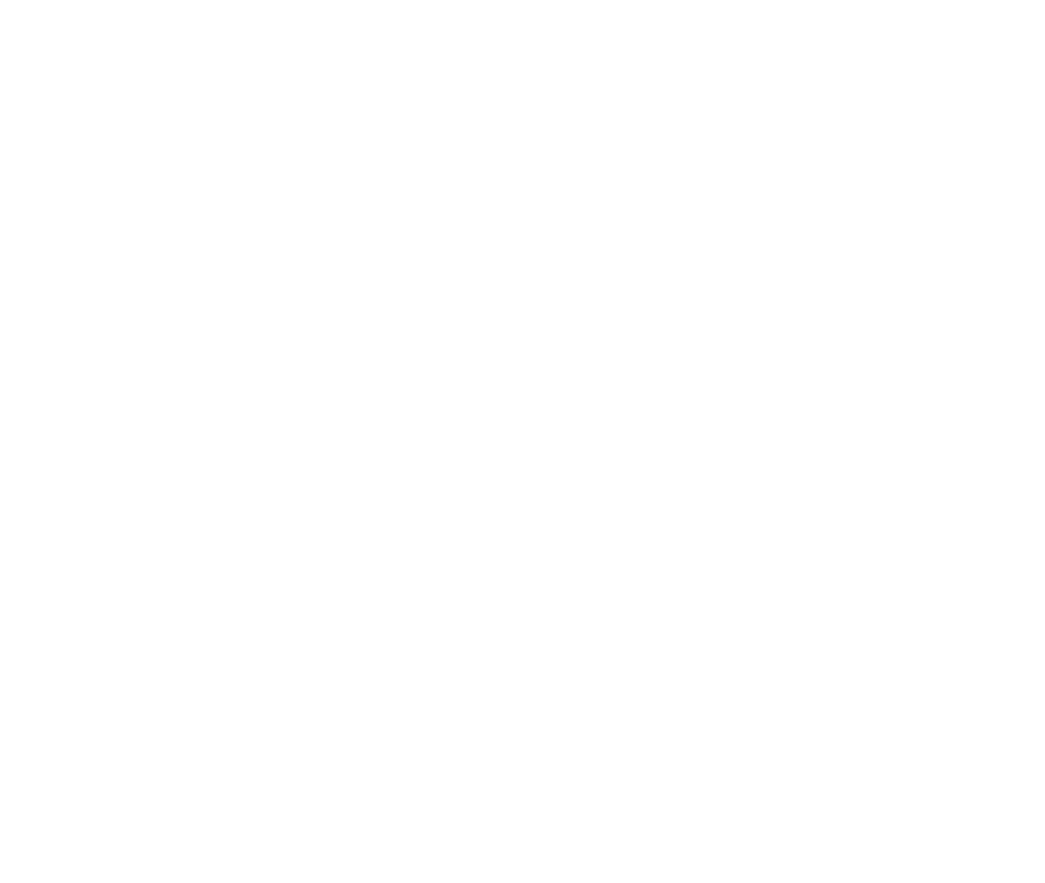
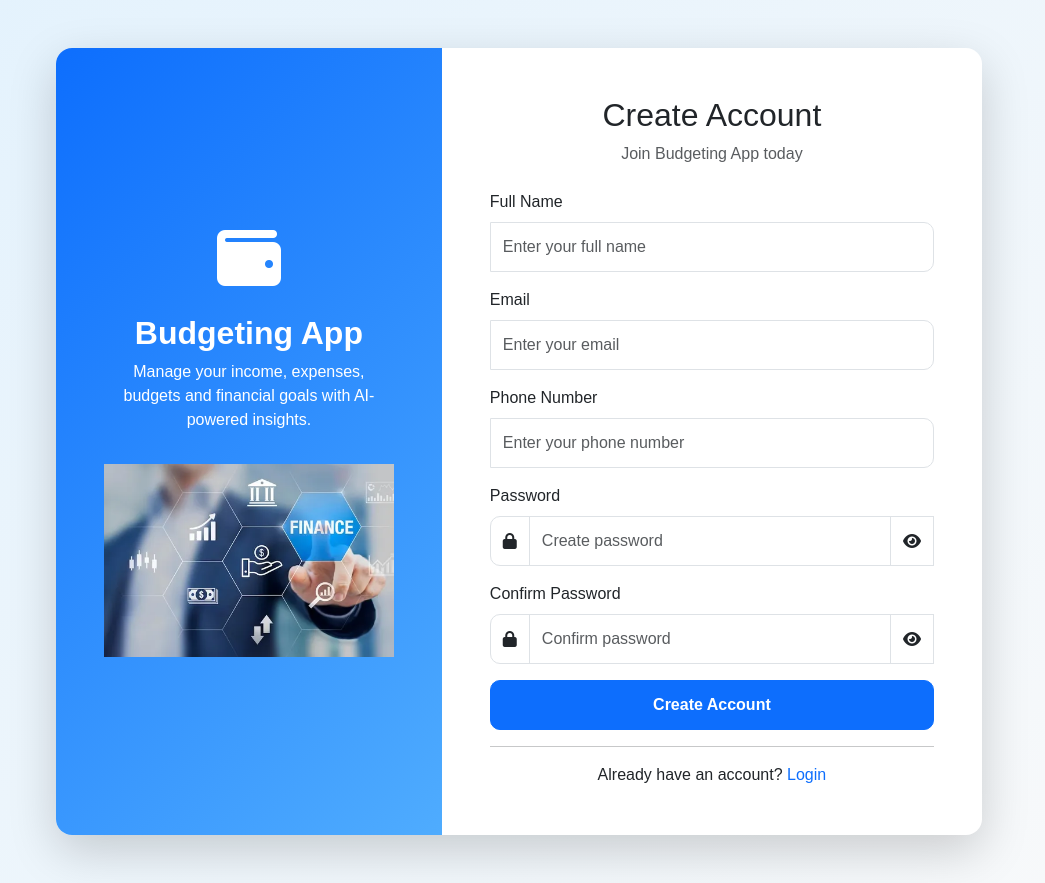
Before and after one commit to infi-karthik14/Budgeting_App, a plain HTML site: page frontend/register.html in a window 1280 px wide. Shown: the whole page, without its empty margins (121-1166 px from the left). Before the commit the page ends 800 px from the top, so only its background shows below. Drawn offline with nearby package versions, Linux system fonts and the light colour scheme.

Commit message:
Same new chnages

```diff
--- a/frontend/assets/css/forms.css
+++ b/frontend/assets/css/forms.css
@@ -0,0 +1,44 @@
+body{
+    font-family:'Poppins',sans-serif;
+    background:linear-gradient(135deg,#e3f2fd,#f8f9fa);
+}
+
+.card{
+    border:none;
+    border-radius:20px;
+    overflow:hidden;
+    box-shadow:0 15px 40px rgba(0,0,0,0.15);
+}
+
+.bg-primary{
+    background:linear-gradient(135deg,#0d6efd,#4facfe)!important;
+}
+
+.form-control{
+    height:50px;
+    border-radius:0 10px 10px 0;
+}
+
+.input-group-text{
+    border-radius:10px 0 0 10px;
+    background:#fff;
+}
+
+.btn{
+    height:50px;
+    border-radius:10px;
+    font-weight:600;
+    transition:0.3s;
+}
+
+.btn:hover{
+    transform:translateY(-3px);
+}
+
+a{
+    text-decoration:none;
+}
+
+img{
+    max-width:220px;
+}
--- a/frontend/assets/css/style.css
+++ b/frontend/assets/css/style.css
@@ -0,0 +1,79 @@
+:root{
+    --primary:#0D6EFD;
+    --success:#198754;
+    --warning:#FFC107;
+    --light:#F8F9FA;
+    --dark:#212529;
+    --gray:#6C757D;
+    --white:#FFFFFF;
+}
+
+body{
+    font-family:'Poppins',sans-serif;
+    background:var(--light);
+    color:var(--dark);
+}
+
+.navbar{
+    background:var(--primary)!important;
+}
+
+.navbar-brand{
+    font-size:1.5rem;
+    font-weight:700;
+}
+
+.nav-link{
+    color:white!important;
+    transition:.3s;
+}
+
+.nav-link:hover{
+    color:var(--warning)!important;
+}
+
+.card{
+    border:none;
+    border-radius:18px;
+    box-shadow:0 10px 25px rgba(0,0,0,.08);
+    transition:.3s;
+}
+
+.card:hover{
+    transform:translateY(-6px);
+}
+
+html{
+    scroll-behavior:smooth;
+}
+
+.hero{
+    min-height:85vh;
+    display:flex;
+    align-items:center;
+}
+
+footer{
+    background: #212529;
+    color:white;
+}
+
+.hero img{
+    animation:float 3s ease-in-out infinite;
+}
+
+@keyframes float{
+
+0%{
+transform:translateY(0px);
+}
+
+50%{
+transform:translateY(-12px);
+}
+
+100%{
+transform:translateY(0px);
+}
+
+}
--- a/frontend/index.html
+++ b/frontend/index.html
@@ -12,6 +12,8 @@
 <link rel="stylesheet"
 href="https://cdnjs.cloudflare.com/ajax/libs/font-awesome/6.5.2/css/all.min.css">
 
+<link
+href="https://fonts.googleapis.com/css2?family=Poppins:wght@300;400;500;600;700&display=swap" rel="stylesheet">
 <link rel="stylesheet" href="assets/css/style.css">
 </head>
 
@@ -19,12 +21,13 @@ href="https://cdnjs.cloudflare.com/ajax/libs/font-awesome/6.5.2/css/all.min.css"
 
 <!-- Navbar -->
 
-<nav class="navbar navbar-expand-lg navbar-dark bg-primary shadow">
+<nav class="navbar navbar-expand-lg navbar-dark bg-primary shadow sticky-top">
 
 <div class="container">
 
 <a class="navbar-brand fw-bold" href="#">
-<i class="fa-solid fa-wallet"></i> Budgeting App
+<i class="fa-solid fa-wallet me-2"></i>
+Budgeting<span class="text-warning">App</span>
 </a>
 
 <button class="navbar-toggler" data-bs-toggle="collapse"
@@ -72,7 +75,7 @@ data-bs-target="#menu">
 
 <!-- Hero Section -->
 
-<section class="py-5 bg-light">
+<section class="hero bg-light">
 
 <div class="container">
 
@@ -82,13 +85,13 @@ data-bs-target="#menu">
 
 <h1 class="display-4 fw-bold">
 
-Manage Your Money Smarter
+Take Control of Your Finances with Smart Budgeting
 
 </h1>
 
 <p class="lead">
 
-Track your income, expenses, budgets and savings all in one place.
+Track your income, expenses, budgets, and spending insights in one secure place. Get AI-powered expense predictions and detailed analytics to manage your money smarter
 
 </p>
 
@@ -101,6 +104,12 @@ Get Started
 <a href="login.html" class="btn btn-outline-primary btn-lg">
 
 Login
+
+</a>
+
+<a href="#features" class="btn btn-success btn-lg">
+
+Learn More
 
 </a>
 
@@ -246,6 +255,82 @@ Awesome Features
 
 </section>
 
+<!-- Why choose us -->
+
+<section class="py-5 bg-white">
+
+    <div class="container">
+
+        <h2 class="text-center fw-bold mb-5">
+            Why Choose Budgeting App?
+        </h2>
+
+        <div class="row text-center">
+
+            <div class="col-md-3">
+                <i class="fa-solid fa-shield-halved fa-3x text-primary mb-3"></i>
+                <h5>Secure</h5>
+                <p>Your financial data is protected with secure authentication.</p>
+            </div>
+
+            <div class="col-md-3">
+                <i class="fa-solid fa-brain fa-3x text-success mb-3"></i>
+                <h5>AI Powered</h5>
+                <p>Predict future expenses using Machine Learning.</p>
+            </div>
+
+            <div class="col-md-3">
+                <i class="fa-solid fa-chart-line fa-3x text-warning mb-3"></i>
+                <h5>Smart Analytics</h5>
+                <p>Visualize your spending with interactive charts.</p>
+            </div>
+
+            <div class="col-md-3">
+                <i class="fa-solid fa-mobile-screen-button fa-3x text-info mb-3"></i>
+                <h5>Responsive</h5>
+                <p>Works perfectly on desktop, tablet and mobile.</p>
+            </div>
+
+        </div>
+
+    </div>
+
+</section>
+
+<!-- Statistical -->
+
+<section class="py-5 bg-primary text-white">
+
+<div class="container">
+
+<div class="row text-center">
+
+<div class="col-md-3">
+<h2>5000+</h2>
+<p>Transactions</p>
+</div>
+
+<div class="col-md-3">
+<h2>100+</h2>
+<p>Users</p>
+</div>
+
+<div class="col-md-3">
+<h2>95%</h2>
+<p>Prediction Accuracy</p>
+</div>
+
+<div class="col-md-3">
+<h2>24/7</h2>
+<p>Support</p>
+</div>
+
+</div>
+
+</div>
+
+</section>
+
 <!-- CTA -->
 
 <section class="bg-primary text-white text-center py-5">
--- /dev/null
+++ b/frontend/js/register.js
@@ -0,0 +1,31 @@
+console.log("Register.js loaded");
+
+const password = document.getElementById("password");
+const confirmPassword = document.getElementById("confirmPassword");
+
+const togglePassword = document.getElementById("togglePassword");
+const toggleConfirmPassword = document.getElementById("toggleConfirmPassword");
+
+togglePassword.addEventListener("click", () => {
+
+    if(password.type === "password"){
+        password.type = "text";
+        togglePassword.innerHTML = '<i class="fa-solid fa-eye-slash"></i>';
+    }else{
+        password.type = "password";
+        togglePassword.innerHTML = '<i class="fa-solid fa-eye"></i>';
+    }
+
+});
+
+toggleConfirmPassword.addEventListener("click", () => {
+
+    if(confirmPassword.type === "password"){
+        confirmPassword.type = "text";
+        toggleConfirmPassword.innerHTML = '<i class="fa-solid fa-eye-slash"></i>';
+    }else{
+        confirmPassword.type = "password";
+        toggleConfirmPassword.innerHTML = '<i class="fa-solid fa-eye"></i>';
+    }
+
+});
--- a/frontend/register.html
+++ b/frontend/register.html
@@ -0,0 +1,164 @@
+<!DOCTYPE html>
+<html lang="en">
+<head>
+    <meta charset="UTF-8">
+    <meta name="viewport" content="width=device-width, initial-scale=1.0">
+    <title>Register | Budgeting App</title>
+
+    <link href="https://cdn.jsdelivr.net/npm/bootstrap@5.3.3/dist/css/bootstrap.min.css" rel="stylesheet">
+
+    <link rel="stylesheet"
+    href="https://cdnjs.cloudflare.com/ajax/libs/font-awesome/6.6.0/css/all.min.css">
+
+    <link rel="stylesheet" href="assets/css/forms.css">
+</head>
+
+<body class="bg-light">
+
+<div class="container py-5">
+
+<div class="row justify-content-center">
+
+<div class="col-lg-10">
+
+<div class="card shadow-lg border-0 rounded-4">
+<div class="card-body p-0">
+
+    <div class="row g-0">
+
+        <!-- Left Side -->
+        <div class="col-md-5 bg-primary text-white d-flex flex-column justify-content-center align-items-center p-5">
+
+            <i class="fa-solid fa-wallet fa-4x mb-4"></i>
+
+            <h2 class="fw-bold">Budgeting App</h2>
+
+            <p class="text-center">
+                Manage your income, expenses, budgets and financial goals with AI-powered insights.
+            </p>
+
+            <img src="images/Finance image.webp"
+                 class="img-fluid mt-3"
+                 alt="Finance">
+
+        </div>
+
+        <!-- Right Side -->
+        <div class="col-md-7 p-5">
+
+            <div class="text-center mb-4">
+
+                <h2>Create Account</h2>
+
+                <p class="text-muted">
+                    Join Budgeting App today
+                </p>
+
+            </div>
+
+            <form>
+
+                <div class="mb-3">
+                    <label class="form-label">Full Name</label>
+                    <input type="text"
+                           class="form-control"
+                           placeholder="Enter your full name"
+                           required>
+                </div>
+
+                <div class="mb-3">
+                    <label class="form-label">Email</label>
+                    <input type="email"
+                           class="form-control"
+                           placeholder="Enter your email"
+                           required>
+                </div>
+
+                <div class="mb-3">
+                    <label class="form-label">Phone Number</label>
+                    <input type="tel"
+                           class="form-control"
+                           placeholder="Enter your phone number">
+                </div>
+
+                <div class="mb-3">
+                    <label class="form-label">Password</label>
+
+                    <div class="input-group">
+
+                        <span class="input-group-text">
+                            <i class="fa-solid fa-lock"></i>
+                        </span>
+
+                        <input
+                            type="password"
+                            id="password"
+                            class="form-control"
+                            placeholder="Create password"
+                            required>
+
+                        <span class="input-group-text" id="togglePassword">
+                            <i class="fa-solid fa-eye"></i>
+                        </span>
+
+                    </div>
+
+                </div>
+
+                <div class="mb-3">
+                    <label class="form-label">Confirm Password</label>
+
+                    <div class="input-group">
+
+                        <span class="input-group-text">
+                            <i class="fa-solid fa-lock"></i>
+                        </span>
+
+                        <input
+                            type="password"
+                            id="confirmPassword"
+                            class="form-control"
+                            placeholder="Confirm password"
+                            required>
+
+                        <span class="input-group-text" id="toggleConfirmPassword">
+                            <i class="fa-solid fa-eye"></i>
+                        </span>
+
+                    </div>
+
+                </div>
+
+                <button class="btn btn-primary w-100">
+                    Create Account
+                </button>
+
+            </form>
+
+            <hr>
+
+            <p class="text-center mb-0">
+                Already have an account?
+                <a href="login.html">Login</a>
+            </p>
+
+        </div>
+
+    </div>
+
+</div>
+
+</div>
+
+</div>
+
+</div>
+
+</div>
+
+<script src="https://cdn.jsdelivr.net/npm/bootstrap@5.3.3/dist/js/bootstrap.bundle.min.js"></script>
+
+<script src="js/register.js"></script>
+
+</body>
+</html>
```
Also changed, not shown: 1 other file.
